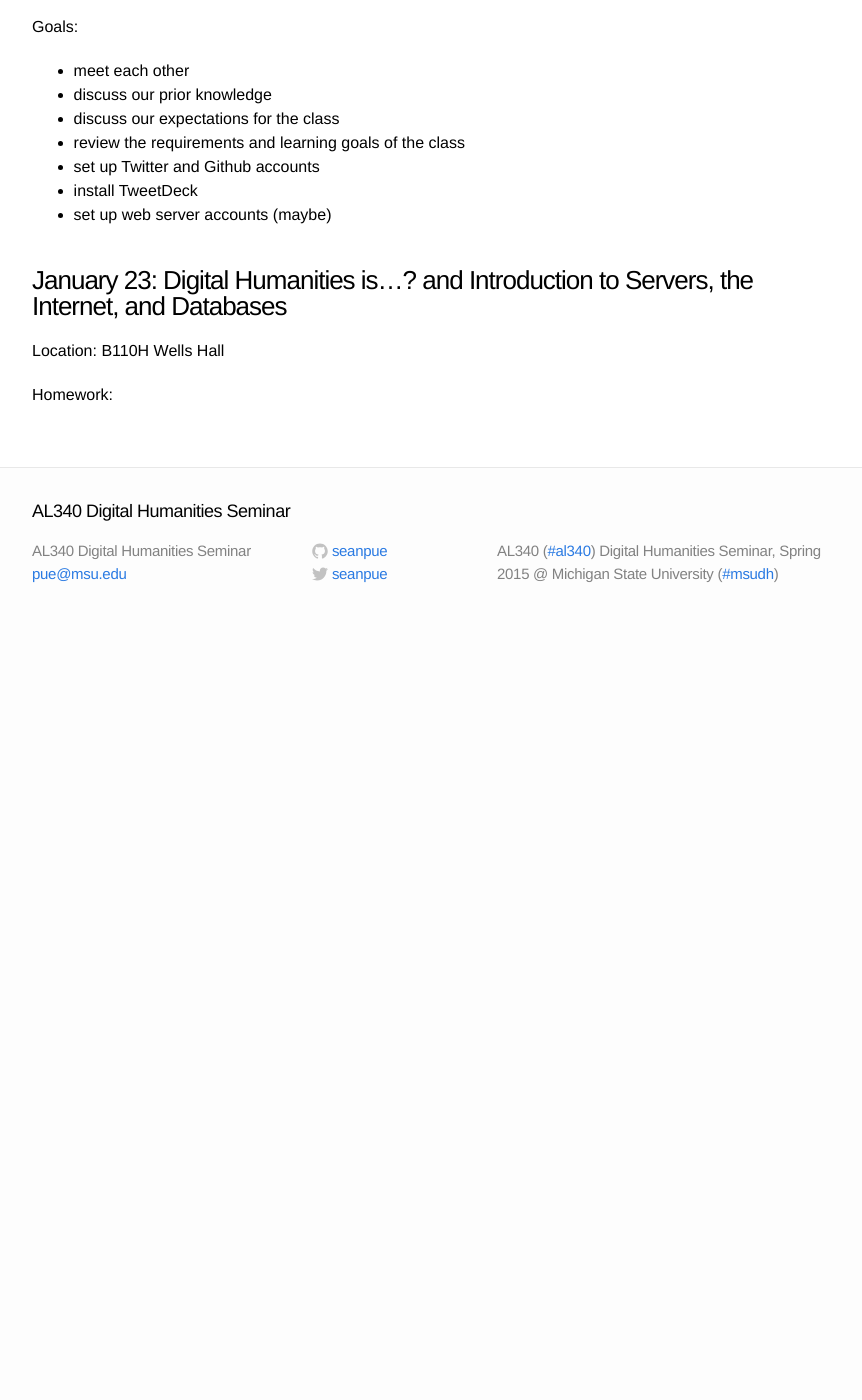
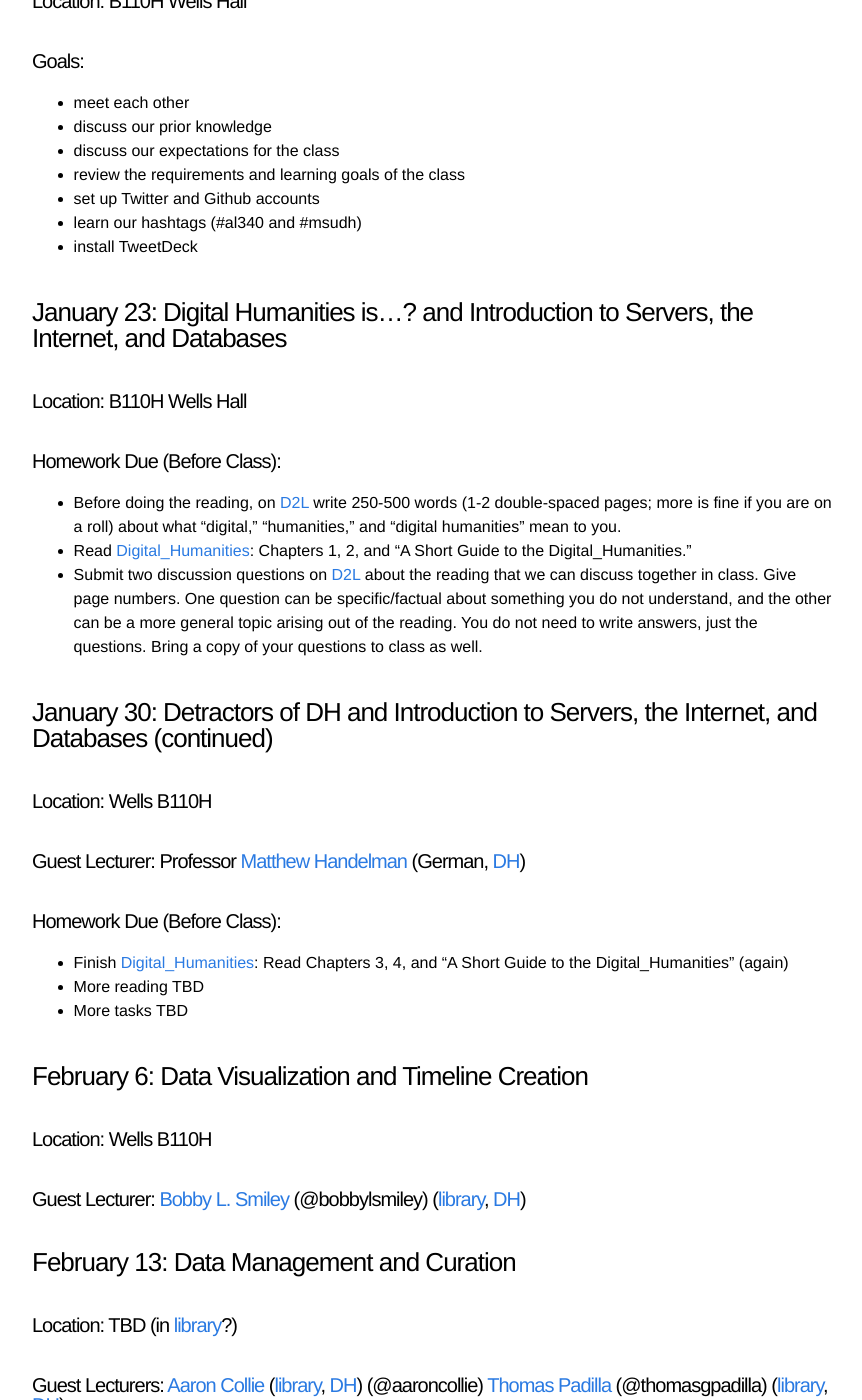
Before and after one commit to seanpue/al340, a Jekyll site: the page built from syllabus.md, in a window 1280 px wide and 1400 px high, scrolled down 545 px. Shown: the whole window, without its empty margins (208-1070 px from the left). Built offline with Jekyll 4.4.1, drawn with Linux system fonts in a browser that asks for light colours; before the commit the page ends 1175 px from its top, so only the background shows below that; some of the changed text lies outside the part shown.

Commit message:
updates to syllabus 1st half

```diff
--- a/syllabus.md
+++ b/syllabus.md
@@ -12,21 +12,75 @@
 
 ## Schedule
 
-### January 16: Welcome, Overview, and Set Up
-Location: B110H Wells Hall
+### January 16: Welcome, Overview, and Setup
 
-Goals:
+#### Location: B110H Wells Hall
 
+#### Goals:
 * meet each other
 * discuss our prior knowledge
 * discuss our expectations for the class
 * review the requirements and learning goals of the class
-*  set up Twitter and Github accounts
+* set up Twitter and Github accounts
+* learn our hashtags (#al340 and #msudh)
 * install TweetDeck
-* set up web server accounts (maybe)
 
 ### January 23: Digital Humanities is...? and  Introduction to Servers, the Internet, and Databases
 
-Location: B110H Wells Hall
+#### Location: B110H Wells Hall
 
-Homework:
+#### Homework Due (Before Class):
+
+* Before doing the reading, on [D2L] write 250-500 words (1-2 double-spaced pages; more is fine if you are on a roll) about what "digital," "humanities," and "digital humanities" mean to you.
+* Read [Digital_Humanities]: Chapters 1, 2, and “A Short Guide to the Digital_Humanities.”
+* Submit two discussion questions on [D2L] about the reading that we can discuss together in class. Give page numbers. One question can be specific/factual about something you do not understand, and the other can be a more general topic arising out of the reading. You do not need to write answers, just the questions. Bring a copy of your questions to class as well.
+
+### January 30: Detractors of DH and Introduction to Servers, the Internet, and Databases (continued)
+
+#### Location: Wells B110H
+
+#### Guest Lecturer: Professor [Matthew Handelman] (German, [DH])
+
+#### Homework Due (Before Class):
+
+* Finish [Digital_Humanities]: Read Chapters 3, 4, and “A Short Guide to the Digital_Humanities” (again)
+* More reading TBD
+* More tasks TBD
+
+### February 6: Data Visualization and Timeline Creation
+
+#### Location: Wells B110H
+
+#### Guest Lecturer: [Bobby L. Smiley] (@bobbylsmiley) ([library], [DH])
+
+### February 13: Data Management and Curation
+
+#### Location: TBD (in [library]?)
+
+#### Guest Lecturers: [Aaron Collie] ([library], [DH]) (@aaroncollie) [Thomas Padilla] (@thomasgpadilla) ([library], [DH])
+
+### February 20: Introduction Digital History and Digital Collections with [Omeka]
+
+#### Guest Lecturer: [Brandon Locke] (@brandontlocke)
+
+#### Location: [LEADR] (112 Old Horticulture)
+
+### February 27: Project Management, the Creativity Exploratory, and Final Project Overview
+
+### Guest Lecturer: [Kristen Mapes] (@kmapesy)
+
+#### Location: [CE] (Creative Exploratory, 305 Linton Hall)
+
+[Digital_Humanities]: https://github.com/seanpue/al340/blob/master/readings/9780262018470_Open_Access_Edition.pdf?raw=true
+[D2L]: http://d2l.msu.edu
+[DH]: http://dh.cal.msu.edu
+[Matthew Handelman]: http://linglang.msu.edu/languages/german/german-faculty/matthew-handelman
+[library]: http://www.lib.msu.edu
+[Bobby L. Smiley]: http://staff.lib.msu.edu/bsmiley/
+[Aaron Collie]: http://staff.lib.msu.edu/collie/
+[Thomas Padilla]: http://staff.lib.msu.edu/tpadilla/
+[LEADR]: http://leadr.msu.edu/
+[Omeka]: http://omeka.org/
+[Brandon Locke]: http://history.msu.edu/people/brandon-locke/
+[Kristen Mapes]: http://www.kristenmapes.com/
+[CE]: http://ce.cal.msu.edu
```
Also changed, not shown: other parts of syllabus.md (+1 -1 lines), _posts/2015-01-13-welcome-to-jekyll.markdown (+11 -18 lines), 1 other file.
